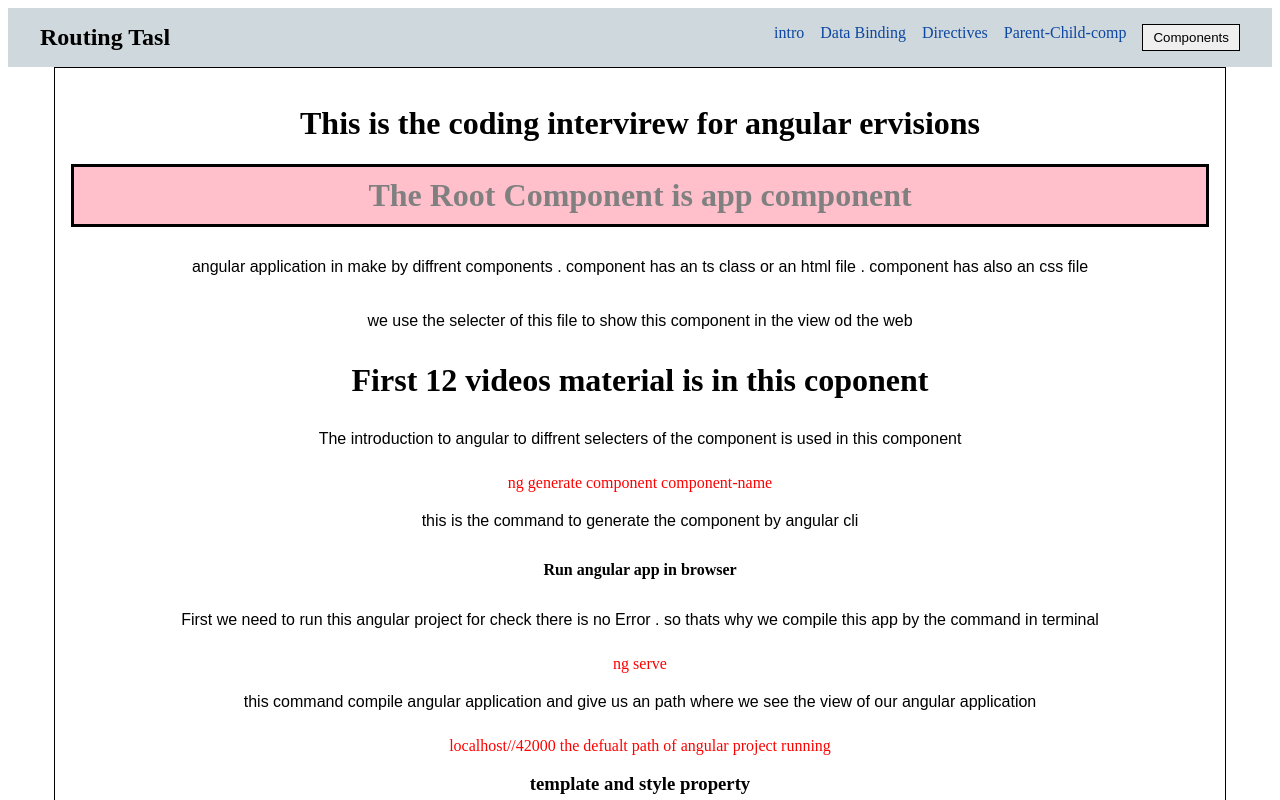
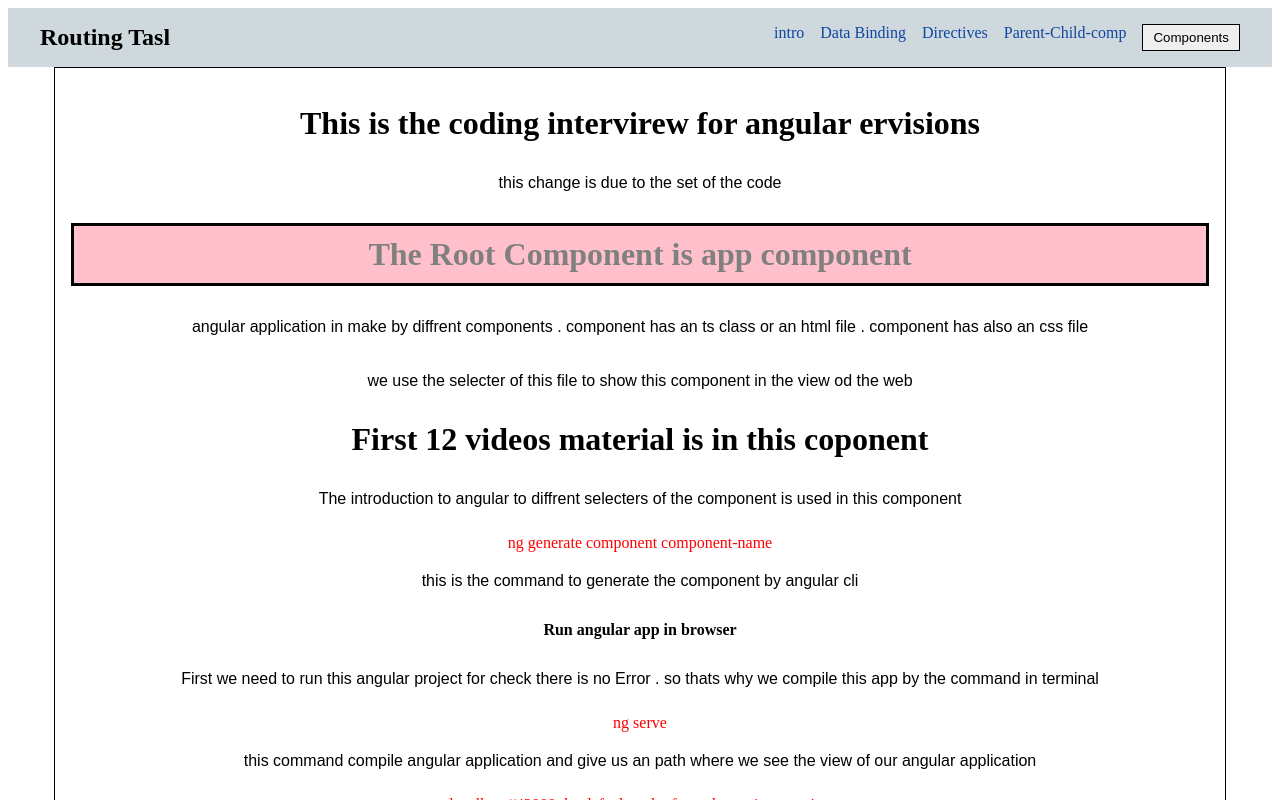
Before and after one commit to engineeralihassan/angular-revision, an Angular app: page / in a window 1280 px wide. Shown: the top 800 px of the page. Built offline with nearby package versions, Linux system fonts and the light colour scheme.

Commit message:
this is the seu commit

```diff
--- a/src/app/component01/component01.component.html
+++ b/src/app/component01/component01.component.html
@@ -1,5 +1,6 @@
 <div class="container">
       <h1>This is the coding intervirew for angular ervisions </h1>
+      <p>this change is due to the set of the code </p>
       <h1 appSetbackground  appHostlistner [defualtColor]="'yellow'"  [hoverColor]="'red'">The Root Component is app component</h1>
       <p>angular application in make by diffrent components .
       component has an ts class or an html file . component has also an css file</p>
```
